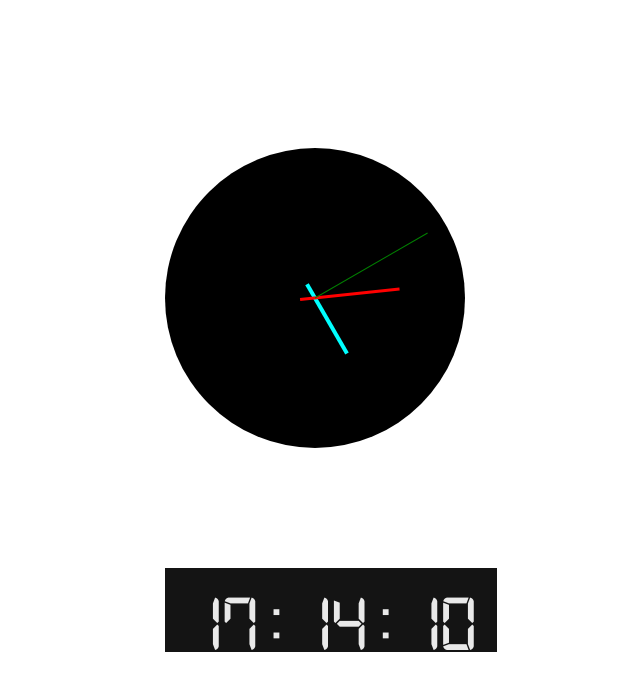
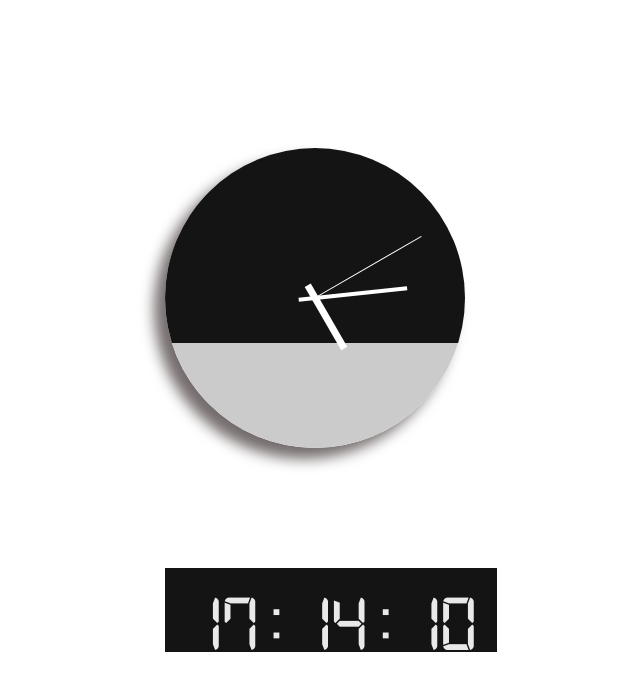
Before and after one commit to samuel-santos91/react-clock-project, a React (Vite) app: page / in a window 1280 px wide. Shown: the top 690 px of the page, without its empty margins (309-949 px from the left). Built offline with nearby package versions, Linux system fonts and the light colour scheme.

Commit message:
styles analog clock

```diff
--- a/src/components/ClockHand/ClockHand.module.scss
+++ b/src/components/ClockHand/ClockHand.module.scss
@@ -1,27 +1,23 @@
+@use "../../styles/partials/variables" as vars;
+@use "../../styles/partials/general-mixins";
+
 .hour-hand {
-    width: 80px;
-    height: 4px;
-    background-color: aqua;
+  @include general-mixins.clockHandConfig(
+    vars.$hour-hand-length,
+    vars.$hour-hand-thickness
+  );
+}
 
-    position: absolute;
-    top: 50%;
-    left: 50%;
-  }
-  .minute-hand {
-    width: 100px;
-    height: 3px;
-    background-color: red;
+.minute-hand {
+  @include general-mixins.clockHandConfig(
+    vars.$minute-hand-length,
+    vars.$minute-hand-thickness
+  );
+}
 
-    position: absolute;
-    top: 50%;
-    left: 50%;
-  }
-  .second-hand {
-    width: 130px;
-    height: 1px;
-    background-color: green;
-
-    position: absolute;
-    top: 50%;
-    left: 50%;
-  }
+.second-hand {
+  @include general-mixins.clockHandConfig(
+    vars.$second-hand-length,
+    vars.$second-hand-thickness
+  );
+}
--- a/src/containers/AnalogClock/AnalogClock.module.scss
+++ b/src/containers/AnalogClock/AnalogClock.module.scss
@@ -1,7 +1,17 @@
+@use "../../styles/partials/variables" as vars;
+
 .analog {
-  width: 300px;
-  height: 300px;
+  width: vars.$clock-diameter;
+  height: vars.$clock-diameter;
+
+  background: linear-gradient(
+    to top,
+    vars.$grey-theme,
+    vars.$grey-theme 35%,
+    vars.$noir-theme 35%,
+    vars.$noir-theme
+  );
   border-radius: 50%;
-  background-color: black;
+  box-shadow: -11px 11px 14px vars.$shadow-theme;
   position: relative;
 }
--- /dev/null
+++ b/src/styles/partials/_general-mixins.scss
@@ -0,0 +1,11 @@
+@use "./variables" as vars;
+
+@mixin clockHandConfig($length, $thickness) {
+  width: $length;
+  height: $thickness;
+  background-color: vars.$clock-hands;
+
+  position: absolute;
+  top: 50%;
+  left: 50%;
+}
```
